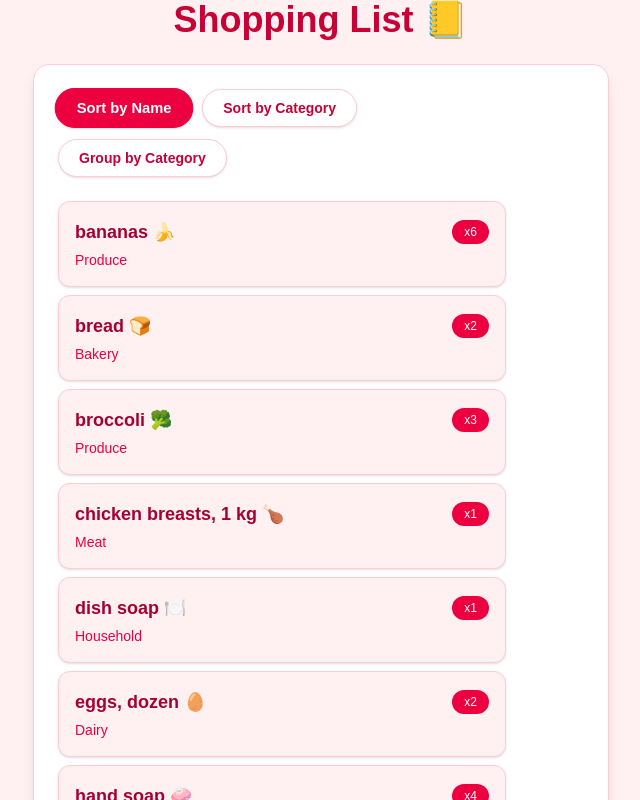
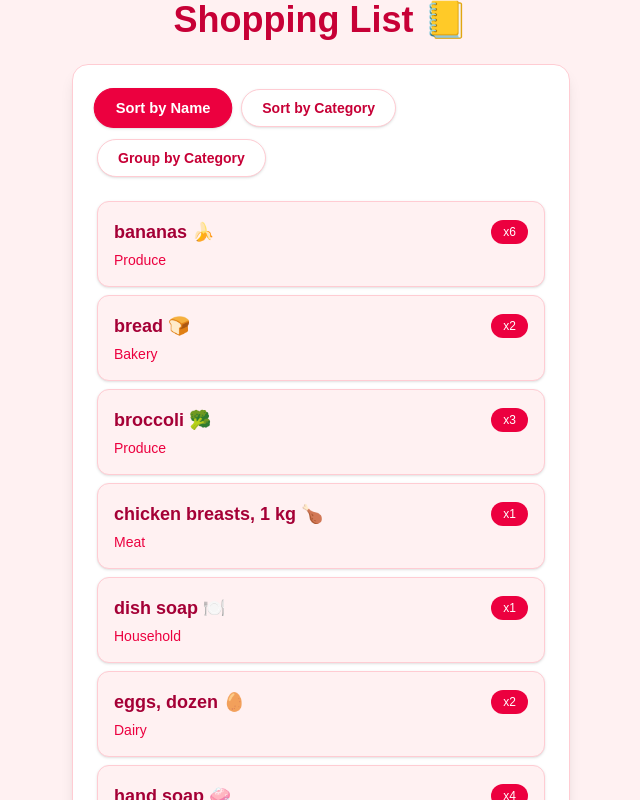
Before and after one commit to pinkandflowers/cprg306-assignments, a Next.js app: page /week-5 in a window 1280 px wide. Shown: the top 800 px of the page, without its empty margins (319-959 px from the left). Built offline with nearby package versions, Linux system fonts and the light colour scheme.

Commit message:
second push week 5

```diff
--- a/app/week-5/page.js
+++ b/app/week-5/page.js
@@ -8,7 +8,7 @@ export default function Page() {
             </h1>
 
             {/* Card wrapper to center and contain the list */}
-            <section className="max-w-xl w-full mx-auto bg-white rounded-2xl shadow-lg p-6 border border-rose-200">
+            <section className="max-w-xl  mx-auto bg-white rounded-2xl shadow-lg p-6 border border-rose-200">
                 <ItemList />
             </section>
         </main>
```
